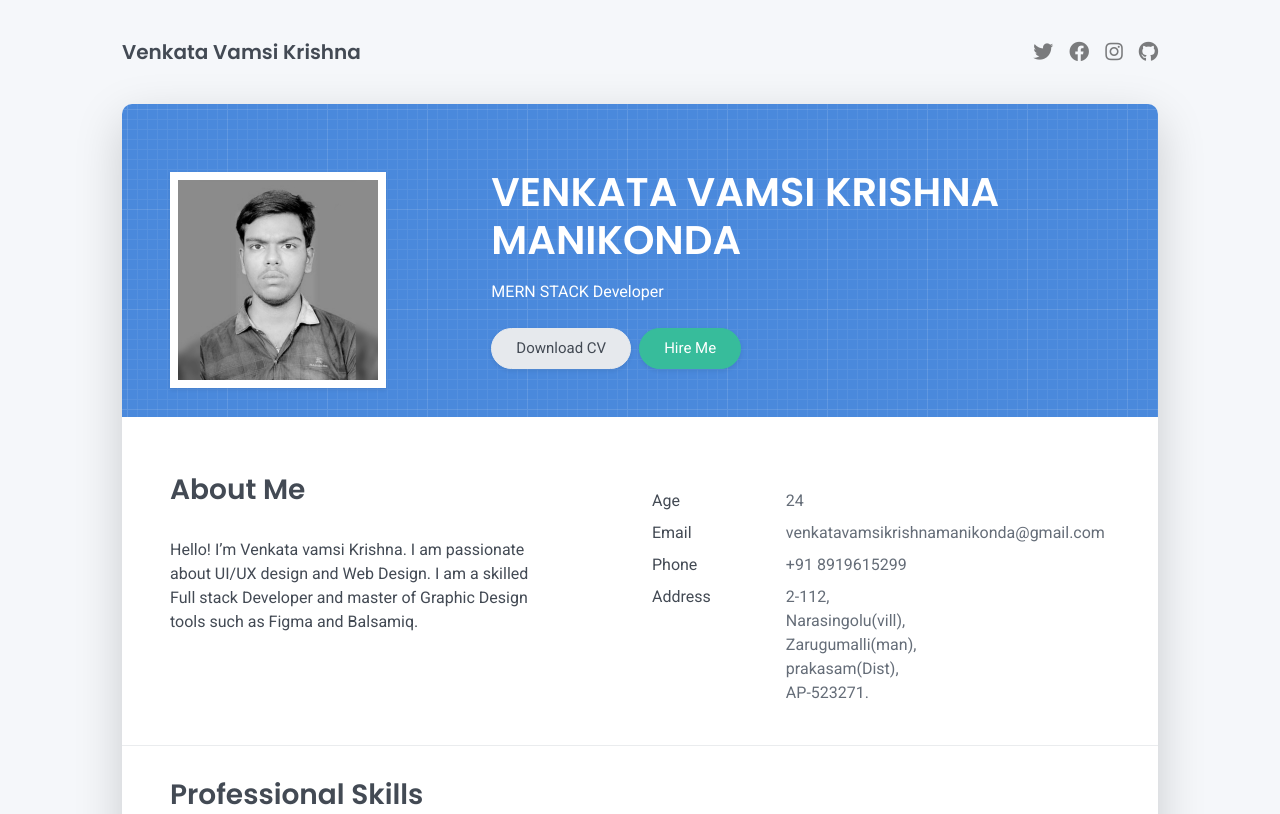
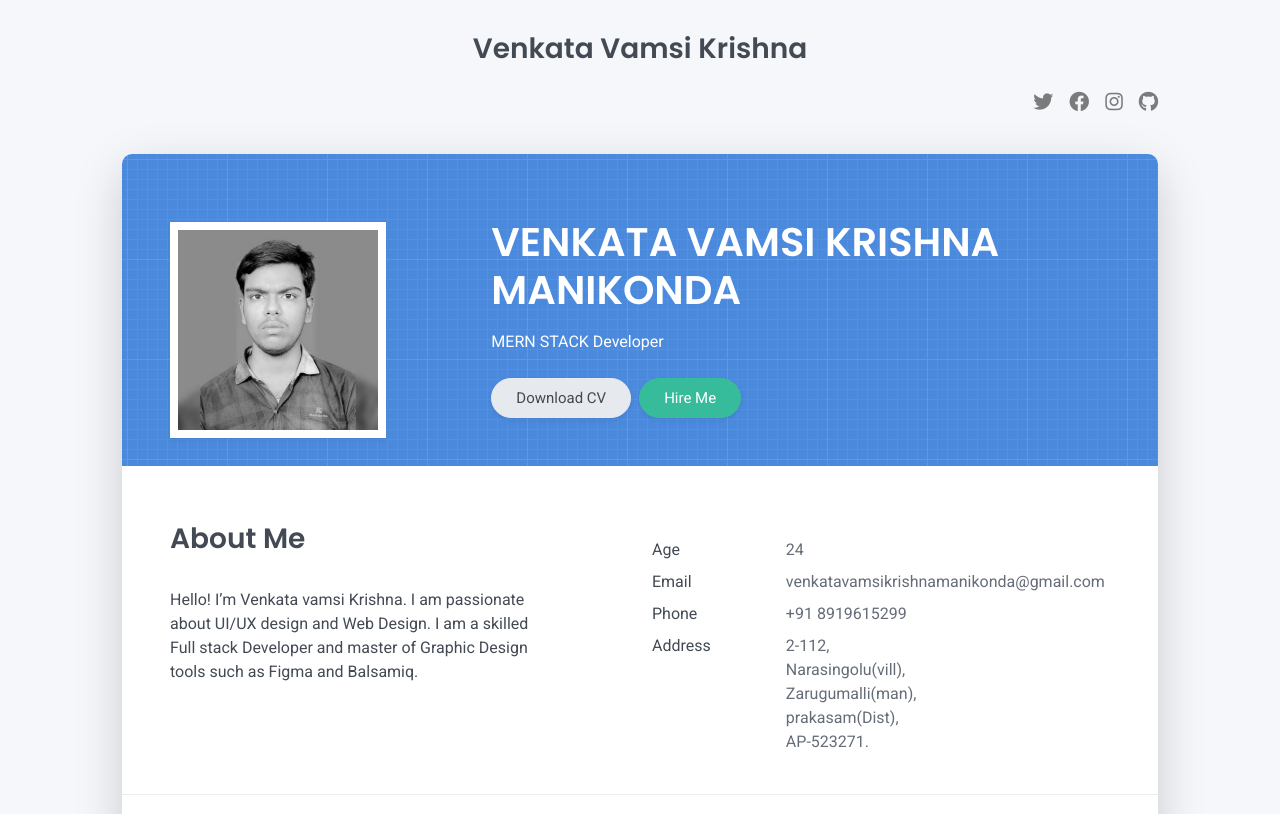
Before and after one commit to Venkatavamsikrishna/portifolio1, a website: page public/index.html in a window 1280 px wide. Shown: the top 814 px of the page. Drawn offline with Linux system fonts and the light colour scheme.

Commit message:
name changes

```diff
--- a/public/index.html
+++ b/public/index.html
@@ -30,7 +30,7 @@
     <header class="d-print-none">
       <div class="container text-center text-lg-left">
         <div class="py-3 clearfix">
-          <h1 class="site-title mb-0">Venkata Vamsi Krishna</h1>
+          <h1 class="site-title mb-0"><h3>Venkata Vamsi Krishna</h3></h1>
           <div class="site-nav">
             <nav role="navigation">
               <ul class="nav justify-content-center">
```
